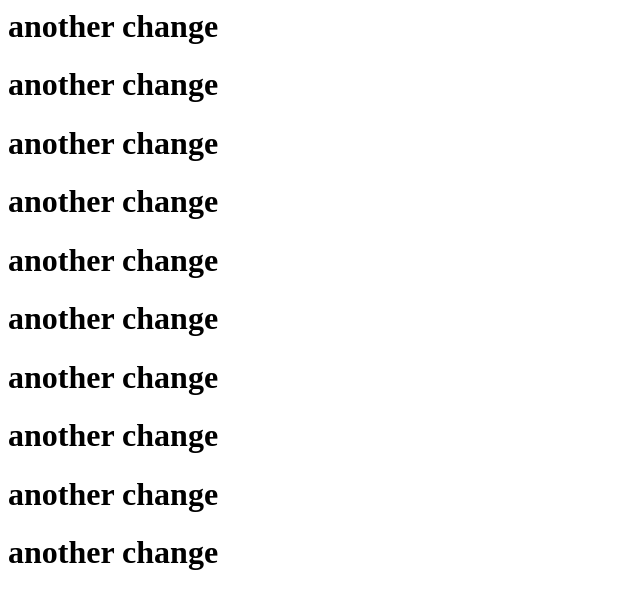
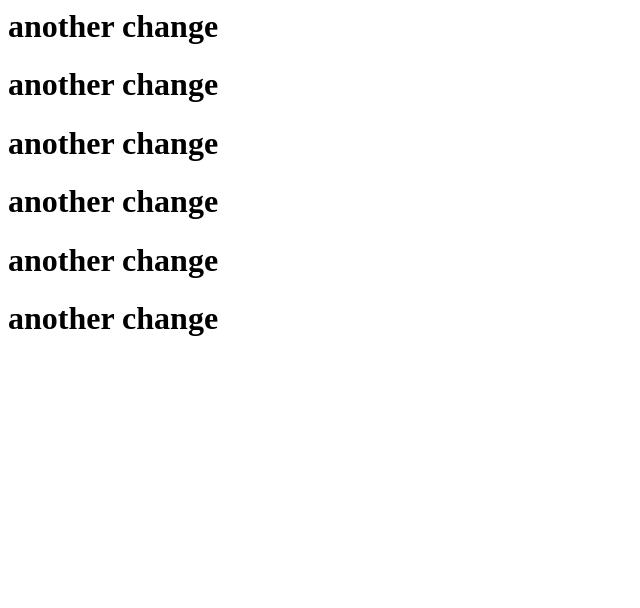
Before and after one commit to beingutsav/git-tutorial, a plain HTML site: page Index.html in a window 1280 px wide. Shown: the whole page, without its empty margins (0-640 px from the left). Drawn offline with Linux system fonts and the light colour scheme.

Commit message:
test changes

```diff
--- a/Index.html
+++ b/Index.html
@@ -1,5 +1,3 @@
-<h1>another change</h1>
-<h1>another change</h1>
 <h1>another change</h1>
 <h1>another change</h1>
 <h1>another change</h1>
@@ -7,5 +5,3 @@
 <h1>another change</h1>
 
 <h1>another change</h1>
-<h1>another change</h1>
-<h1>another change</h1>
```
